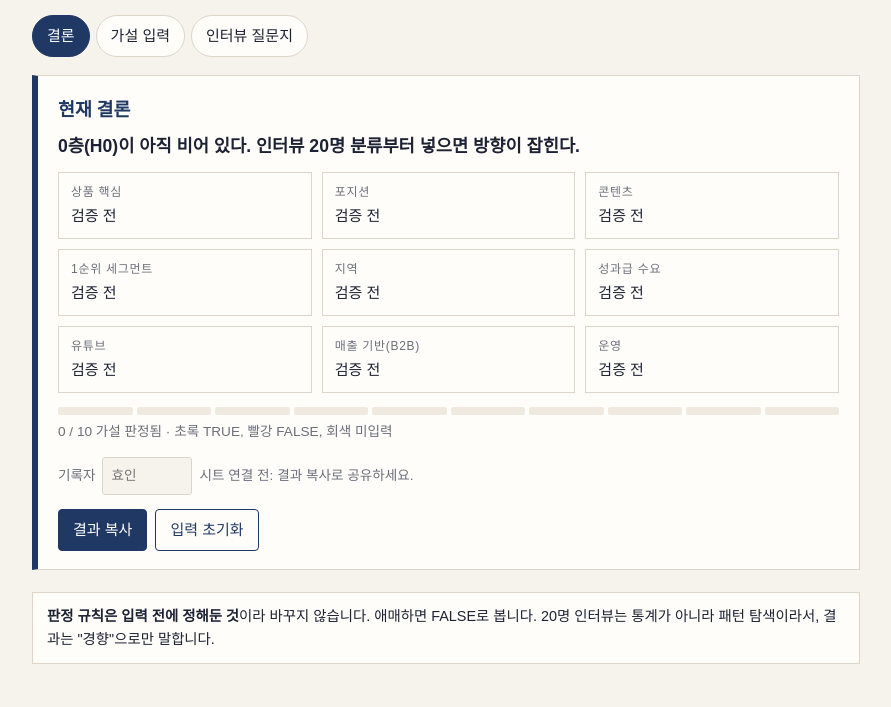
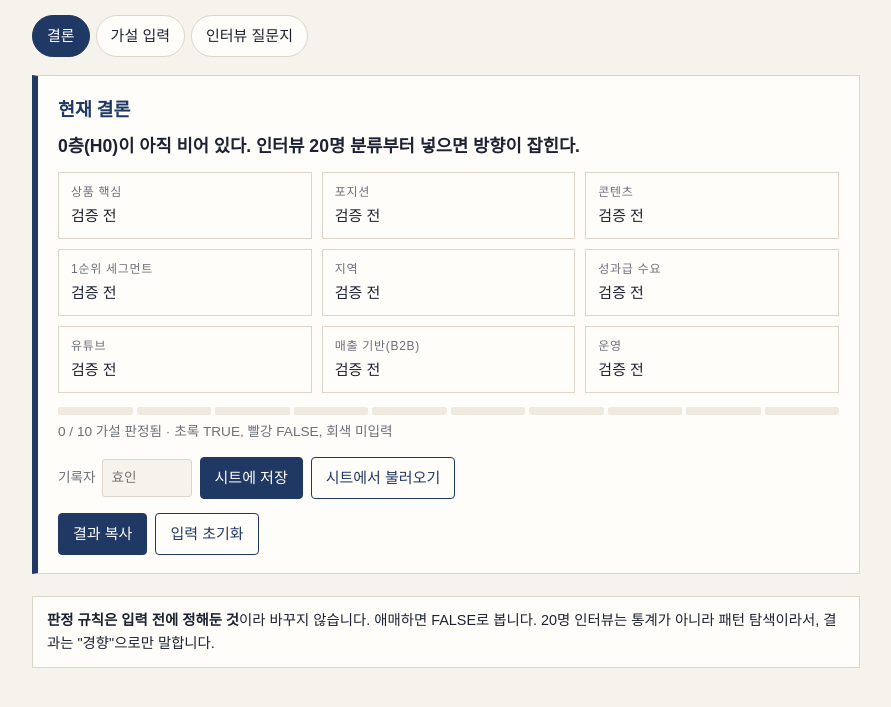
Before and after one commit to donggukson/rehoo, a plain HTML site: page validate.html in a window 1280 px wide. Shown: the part 119-826 px from the top of the page, without its empty margins (194-1085 px from the left). Drawn offline with Linux system fonts and the light colour scheme; a web font is replaced by a local one.

Commit message:
Google 시트 웹 앱 URL 연결
Co-Authored-By: Claude Fable 5.1 <noreply@anthropic.com>
Claude-Session: https://claude.ai/code/session_017De1ba8UHVFEMQzGyqSsv6

```diff
--- a/validate.html
+++ b/validate.html
@@ -241,7 +241,7 @@ const H=[
 const LAYERS=[['0층','전제','시장이 있나'],['1층','가치','무엇에 돈을 내나'],['2층','세그먼트','누구부터'],['3층','채널','어떻게 닿나'],['4층','운영','버틸 수 있나']];
 
 // ---------- Google Sheet backend (Apps Script 웹 앱 URL) ----------
-const SHEET_URL='';   // 배포 후 '웹 앱 URL'을 여기에 넣는다. 비어 있으면 저장 기능이 숨겨짐.
+const SHEET_URL='https://script.google.com/macros/s/AKfycbzsfEZK133ftvNDnvOpm91hYXHA9KXtswtFKRf_1e-tuyNueGvHkx3rJmP4m2VUBNfM/exec';   // 배포 후 '웹 앱 URL'을 여기에 넣는다. 비어 있으면 저장 기능이 숨겨짐.
 
 // ---------- state ----------
 let S={};
```
